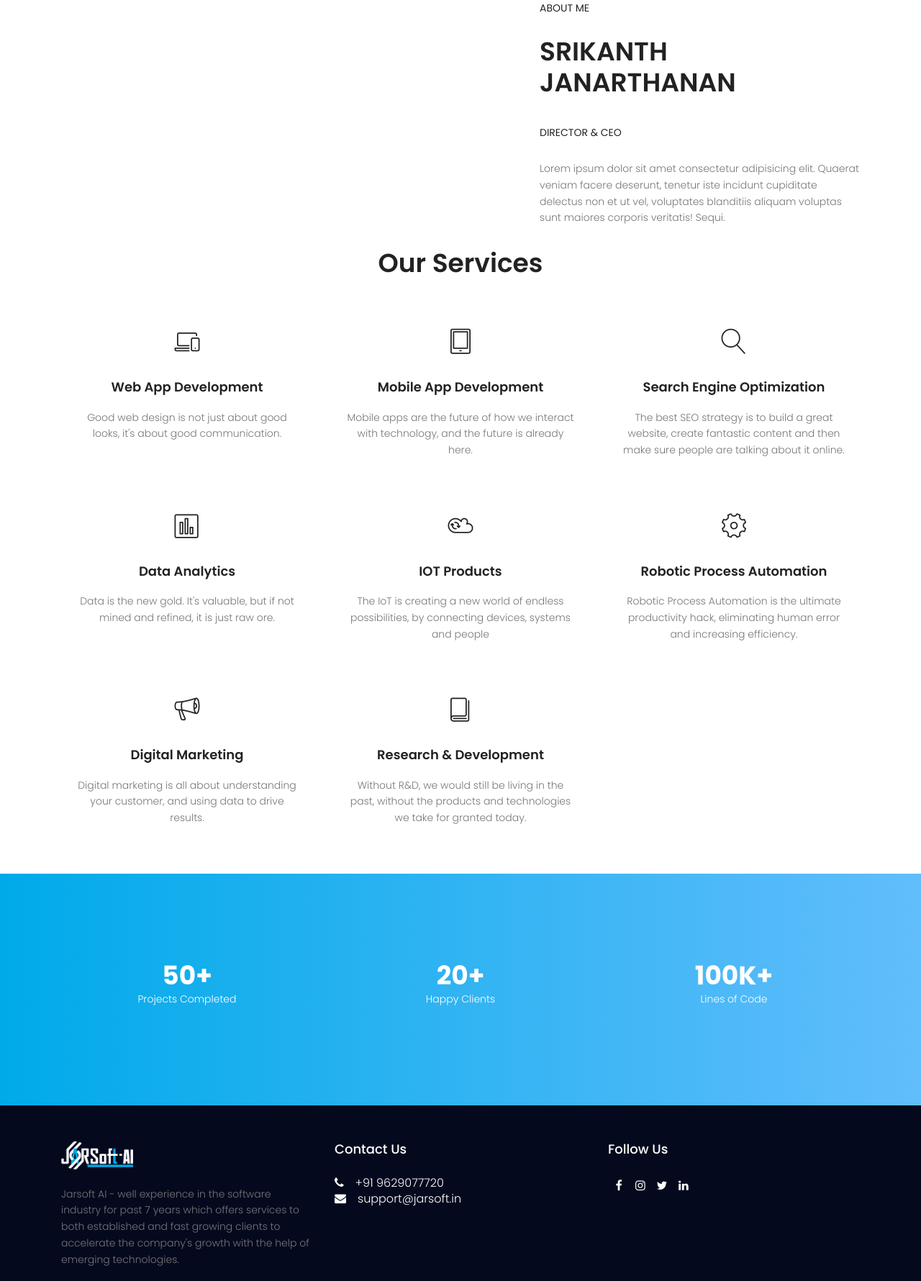
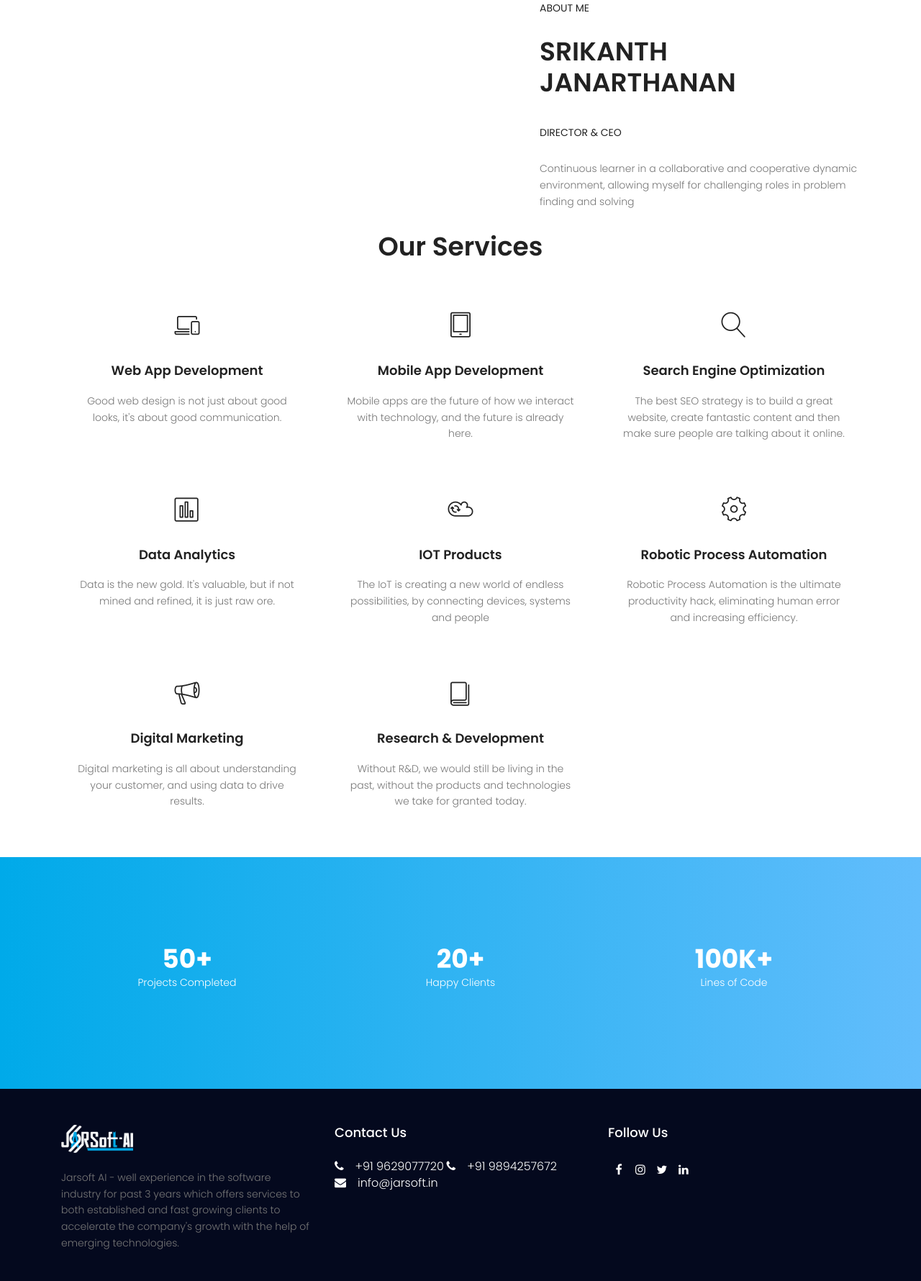
Before and after one commit to jarsoftai/jarsoftai, a plain HTML site: page index.html in a window 1280 px wide. Shown: the part 797-2577 px from the top of the page at 72% size. Drawn offline with nearby package versions, Linux system fonts and the light colour scheme.

Commit message:
Update index.html

```diff
--- a/index.html
+++ b/index.html
@@ -64,7 +64,7 @@
         <div class="row fullscreen align-items-center justify-content-between">
           <div class="col-lg-6 col-md-6 banner-left">
             <h6>Fastest and Finest</h6>
-            <h1>Create an Incredible Business Solutions</h1>
+            <h1>Create the Incredible Business Solutions</h1>
             <p>
               We offer a variety of hardware and software products that support
               our clients to succeed in their business
@@ -102,10 +102,7 @@
             <h1 class="text-uppercase">Srikanth Janarthanan</h1>
             <h6>Director & CEO</h6>
             <p>
-              Lorem ipsum dolor sit amet consectetur adipisicing elit. Quaerat
-              veniam facere deserunt, tenetur iste incidunt cupiditate delectus
-              non et ut vel, voluptates blanditiis aliquam voluptas sunt maiores
-              corporis veritatis! Sequi.
+              Continuous learner in a collaborative and cooperative dynamic environment, allowing myself for challenging roles in problem finding and solving
             </p>
             <!-- <a href="#" class="primary-btn text-uppercase">View Full Details</a> -->
           </div>
@@ -342,7 +339,7 @@
             </div>
             <br />
             <p class="footer-text">
-              Jarsoft AI - well experience in the software industry for past 7
+              Jarsoft AI - well experience in the software industry for past 3
               years which offers services to both established and fast growing
               clients to accelerate the company's growth with the help of
               emerging technologies.
@@ -355,10 +352,14 @@
                 ><i class="fa fa-phone" aria-hidden="true"></i>&ensp;&ensp;+91
                 9629077720</a
               >
+		<a href="tel:+919894257672"
+                ><i class="fa fa-phone" aria-hidden="true"></i>&ensp;&ensp;+91
+                9894257672</a
+              >
               <br />
-              <a href="mailto:support@jarsoft.in"
+              <a href="mailto:info@jarsoft.in"
                 ><i class="fa fa-envelope" aria-hidden="true"></i
-                >&ensp;&ensp;support@jarsoft.in</a
+                >&ensp;&ensp;info@jarsoft.in</a
               >
             </div>
           </div>
```
